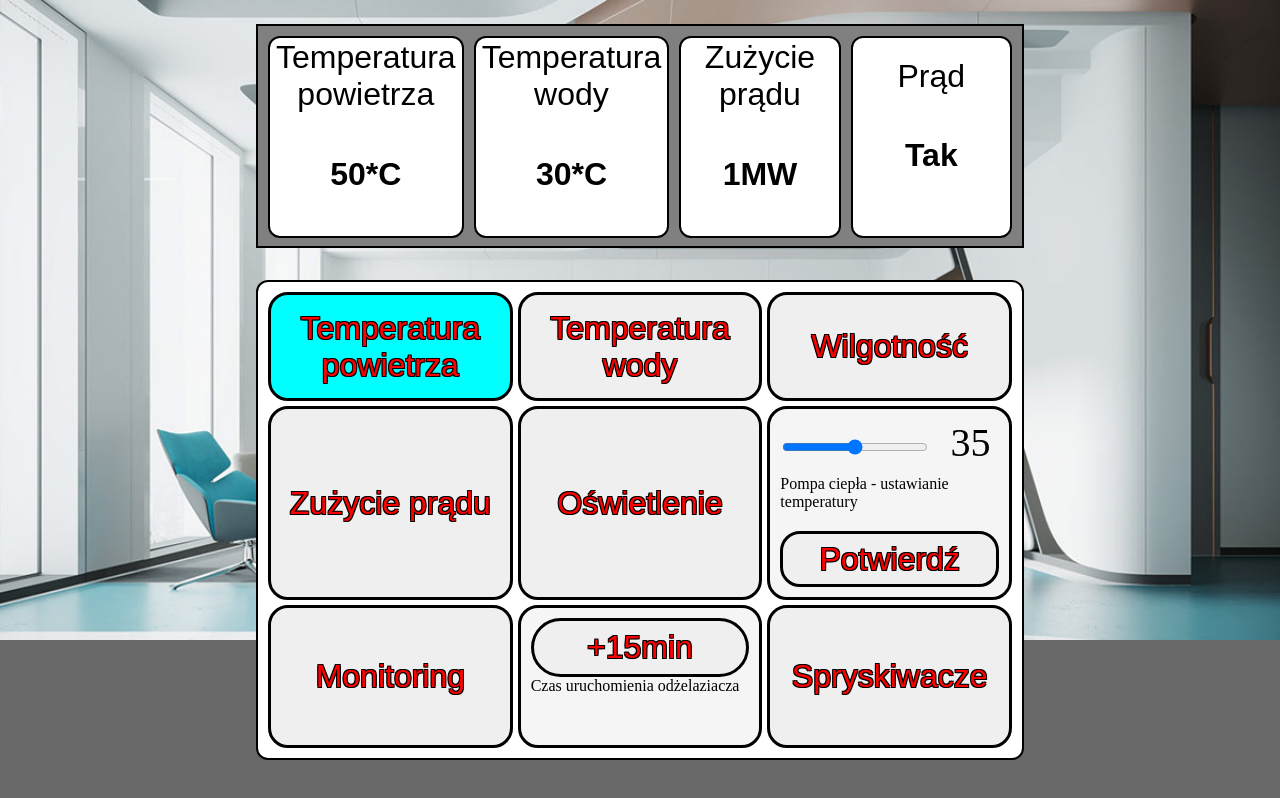
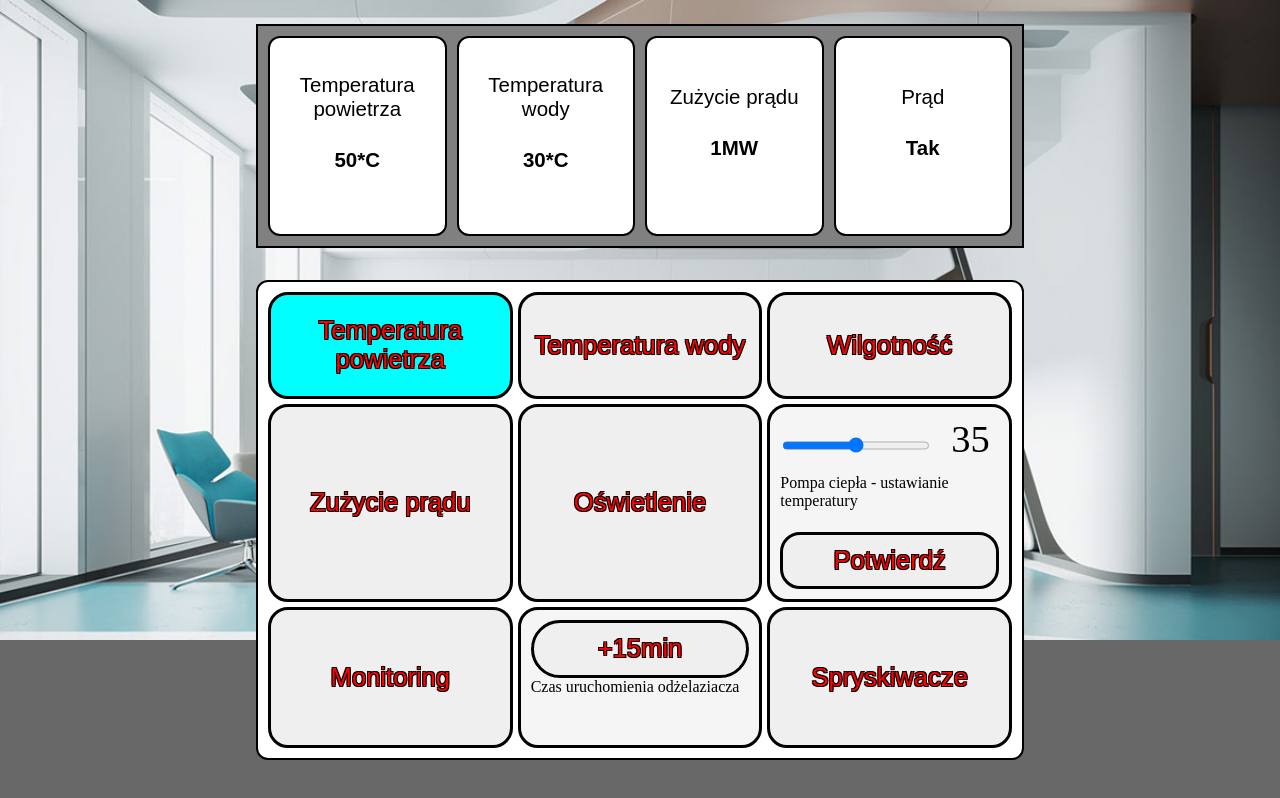
Before and after one commit to CzarekM2012/PAP_project-website, a plain HTML site: page main_window.html in a window 1280 px wide. Drawn offline with Linux system fonts and the light colour scheme.

Commit message:
Corrected the font scaling

```diff
--- a/style1.css
+++ b/style1.css
@@ -27,7 +27,7 @@ body
     border-radius: 12px;
     background-color: white;
     margin: 0px 5px 0px 5px;
-    font: 2em sans-serif;
+    font: 1.6vw sans-serif;
 }
 
 #averagesLayout button:active{
@@ -36,7 +36,7 @@ body
 }
 
 #waterPumpValue{
-    font-size: 40px;
+    font-size: 3vw;
 }
 
 
@@ -49,7 +49,7 @@ body
 #buttonsLayout button{
     border: 3px solid #000000;
     border-radius: 20px;
-    font-size: 200%;
+    font-size: 2vw;
     color:red;
     text-shadow:
     -1px -1px 0 #000,
```
